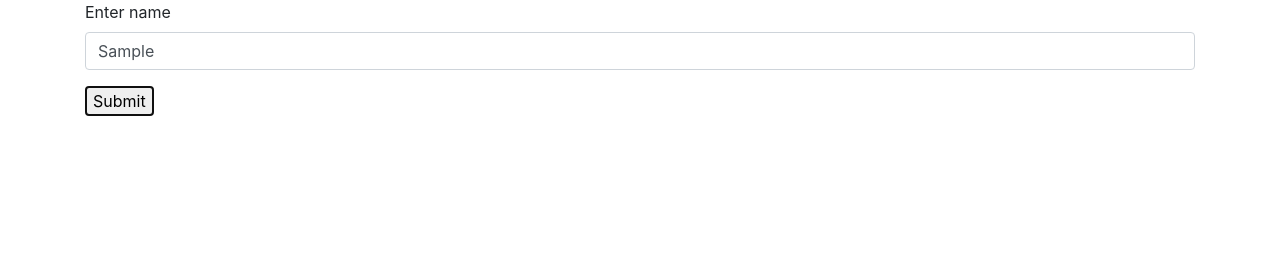
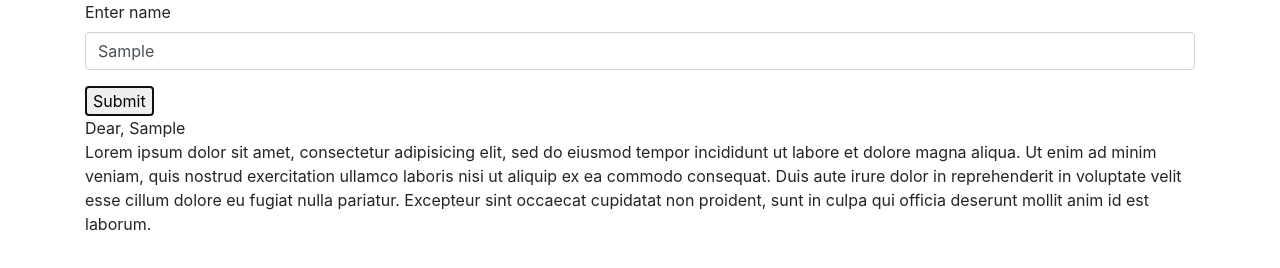
Before and after one commit to ghasemii0/formLetter, a plain HTML site: page index.html in a window 1280 px wide. Both pictures are taken after typing "Sample" into the empty fields and a click on the button "Submit". Drawn offline with nearby package versions, Linux system fonts and the light colour scheme.

Commit message:
Finish functionality of submit button

```diff
--- a/index.html
+++ b/index.html
@@ -15,11 +15,12 @@
           <label for="name1">Enter name</label>
           <input id="name1" class="form-control" type="text">
         </div>
-        <button type="button" name="btn">Submit</button>
+        <button type="submit" name="btn">Submit</button>
       </form>
-    <p id="letter">Dear, <span class="nameAddress"></span><br>
-      Lorem ipsum dolor sit amet, consectetur adipisicing elit, sed do eiusmod tempor incididunt ut labore et dolore magna aliqua. Ut enim ad minim veniam, quis nostrud exercitation ullamco laboris nisi ut aliquip ex ea commodo consequat. Duis aute irure dolor in reprehenderit in voluptate velit esse cillum dolore eu fugiat nulla pariatur. Excepteur sint occaecat cupidatat non proident, sunt in culpa qui officia deserunt mollit anim id est laborum.</p>
-
+     <div id="letter">
+       <p>Dear, <span class="nameAddress"></span><br>
+         Lorem ipsum dolor sit amet, consectetur adipisicing elit, sed do eiusmod tempor incididunt ut labore et dolore magna aliqua. Ut enim ad minim veniam, quis nostrud exercitation ullamco laboris nisi ut aliquip ex ea commodo consequat. Duis aute irure dolor in reprehenderit in voluptate velit esse cillum dolore eu fugiat nulla pariatur. Excepteur sint occaecat cupidatat non proident, sunt in culpa qui officia deserunt mollit anim id est laborum.</p>
+     </div>
     </div>
   </body>
 </html>
--- a/js/scripts.js
+++ b/js/scripts.js
@@ -1,6 +1,9 @@
 $(document).ready(function()  {
-  $("form#name").submit(function(event)  {
+  $("#name").submit(function(event)  {
+    var nameToAddress = $("input#name1").val();
 
+    $(".nameAddress").text(nameToAddress);
+    $(letter).show();
     event.preventDefault();
   });
-}):
+});
```
